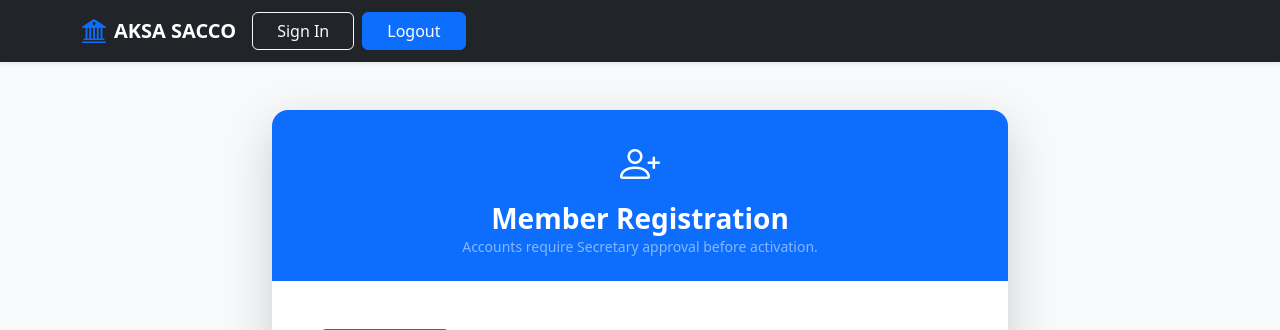
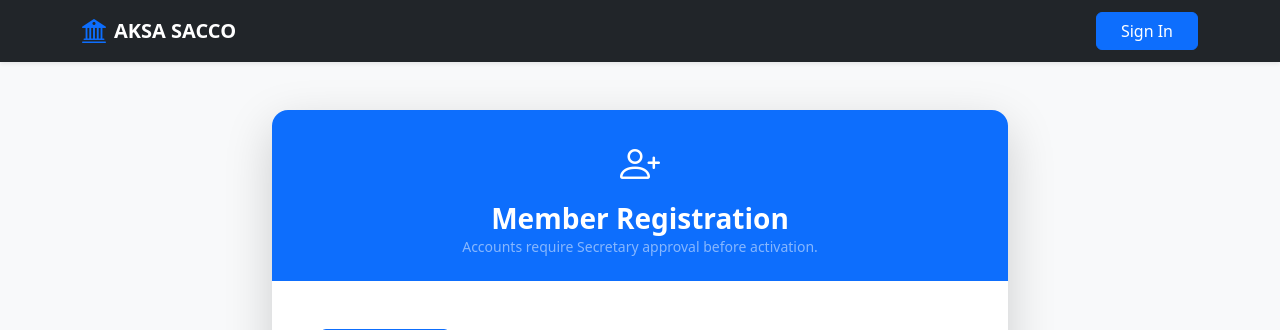
Before and after one commit to Zuba43/aksa_sacco, a Flask app: page /register in a window 1280 px wide. Shown: the top 330 px of the page. Run offline with Flask 3, Linux system fonts and the light colour scheme; some libraries are stand-ins or nearby versions.

Commit message:
fix base template, sw and manifest.json for new android version support

```diff
--- a/app/templates/base.html
+++ b/app/templates/base.html
@@ -105,17 +105,18 @@
           <span class="navbar-toggler-icon"></span>
         </button>
         <div class="collapse navbar-collapse" id="navbarContent">
-          <div class="d-flex align-items-center gap-2">
+          <div class="d-flex align-items-center gap-2 ms-auto">
+            {% if current_user.is_authenticated %}
             <a
-              href="{{ url_for('auth.login') if url_for is defined else '#' }}"
+              href="{{ url_for('auth.logout') }}"
               class="btn btn-outline-light px-4"
+              >Logout</a
+            >
+            {% else %}
+            <a href="{{ url_for('auth.login') }}" class="btn btn-primary px-4"
               >Sign In</a
             >
-            <a
-              href="{{ url_for('auth.logout') if url_for is defined else '#' }}"
-              class="btn btn-primary px-4"
-              >Logout</a
-            >
+            {% endif %}
           </div>
         </div>
       </div>
@@ -162,7 +163,7 @@
       ⬇️ Install AKSA App
     </button>
 
-    <!-- Service Worker & PWA Installation Handler - SINGLE SCRIPT ONLY -->
+    <!-- Service Worker & PWA Installation Handler -->
     <script>
       if ("serviceWorker" in navigator) {
         window.addEventListener("load", () => {
```
Also changed, not shown: app/static/sw.js (+17 -3 lines), app/static/manifest.json.
